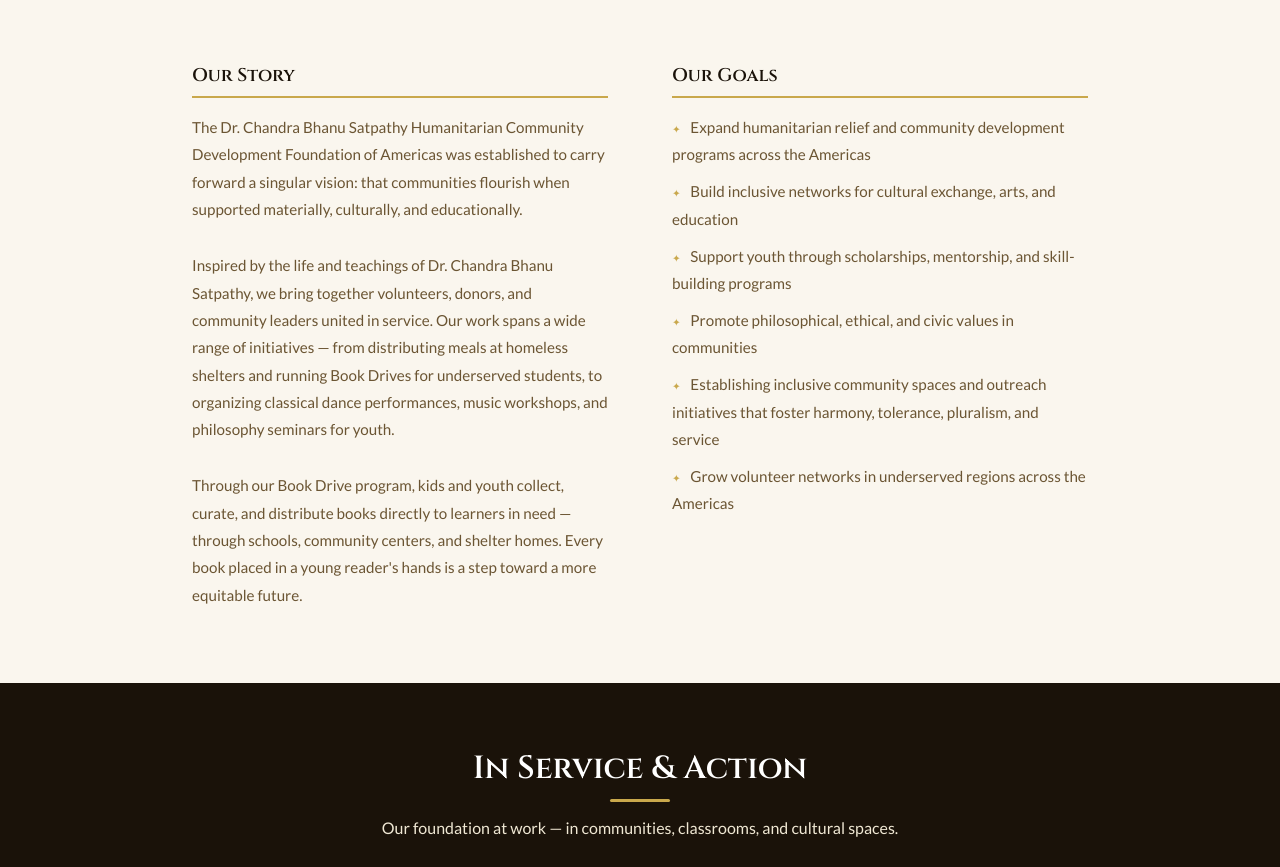
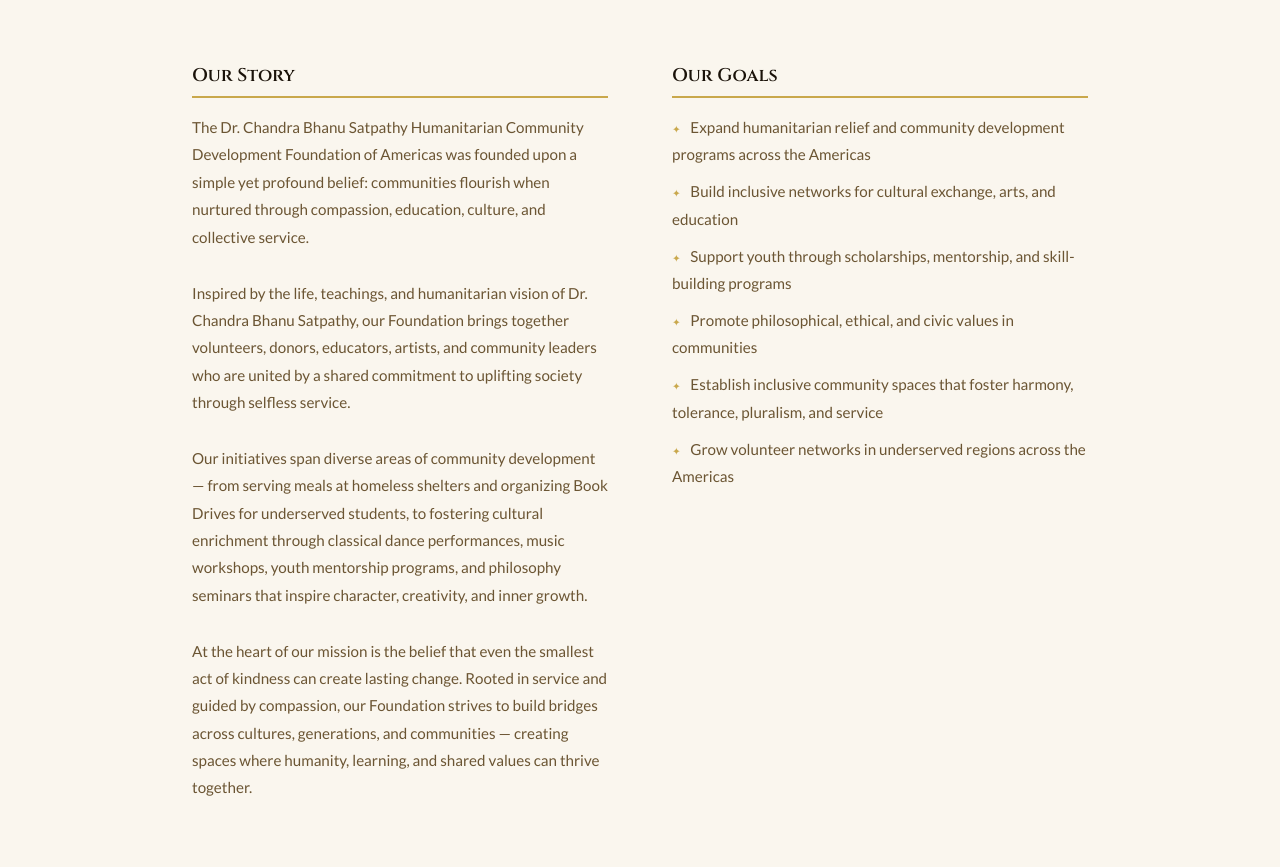
Before and after one commit to pylaharsha/foundation-website, a Flask app: page /about in a window 1280 px wide. Shown: the part 622-1489 px from the top of the page. Run offline with Flask 3, Linux system fonts and the light colour scheme.

```diff
--- a/static/css/style.css
+++ b/static/css/style.css
@@ -48,9 +48,10 @@
   }
   .nav-links a:hover { background: var(--gold); color: var(--deep); }
   .nav-links a.donate-nav {
-    background: var(--orange);
-    color: var(--white);
+    background: transparent;
+    color: var(--cream-dark);
     border-radius: 4px;
+    border: 1px solid rgba(201,168,76,0.45);
   }
   .nav-links a.donate-nav:hover { background: var(--gold); color: var(--deep); }
 
@@ -376,9 +377,10 @@
 
   /* ===== DONATE ===== */
   .donate-hero {
-    background: var(--orange);
-    padding: 4rem 2rem 3rem;
+    background: var(--deep);
+    padding: calc(var(--nav-h) + 3rem) 2rem 3rem;
     text-align: center;
+    border-bottom: 2px solid var(--gold-dark);
   }
   .donate-hero h1 {
     font-family: 'Cinzel', serif;
@@ -386,7 +388,7 @@
     font-size: clamp(1.5rem, 3vw, 2.4rem);
     margin-bottom: 0.5rem;
   }
-  .donate-hero p { color: rgba(255,255,255,0.85); font-size: 0.95rem; }
+  .donate-hero p { color: var(--gold); font-size: 0.95rem; }
   .donate-body {
     max-width: 640px;
     margin: 0 auto;
--- a/templates/about.html
+++ b/templates/about.html
@@ -20,11 +20,13 @@
 <div class="about-content">
   <div class="about-block">
     <h3>Our Story</h3>
-    <p>The Dr. Chandra Bhanu Satpathy Humanitarian Community Development Foundation of Americas was established to carry forward a singular vision: that communities flourish when supported materially, culturally, and educationally.</p>
+    <p>The Dr. Chandra Bhanu Satpathy Humanitarian Community Development Foundation of Americas was founded upon a simple yet profound belief: communities flourish when nurtured through compassion, education, culture, and collective service.</p>
     <br>
-    <p>Inspired by the life and teachings of Dr. Chandra Bhanu Satpathy, we bring together volunteers, donors, and community leaders united in service. Our work spans a wide range of initiatives — from distributing meals at homeless shelters and running Book Drives for underserved students, to organizing classical dance performances, music workshops, and philosophy seminars for youth.</p>
+    <p>Inspired by the life, teachings, and humanitarian vision of Dr. Chandra Bhanu Satpathy, our Foundation brings together volunteers, donors, educators, artists, and community leaders who are united by a shared commitment to uplifting society through selfless service.</p>
     <br>
-    <p>Through our Book Drive program, kids and youth collect, curate, and distribute books directly to learners in need — through schools, community centers, and shelter homes. Every book placed in a young reader's hands is a step toward a more equitable future.</p>
+    <p>Our initiatives span diverse areas of community development — from serving meals at homeless shelters and organizing Book Drives for underserved students, to fostering cultural enrichment through classical dance performances, music workshops, youth mentorship programs, and philosophy seminars that inspire character, creativity, and inner growth.</p>
+    <br>
+    <p>At the heart of our mission is the belief that even the smallest act of kindness can create lasting change. Rooted in service and guided by compassion, our Foundation strives to build bridges across cultures, generations, and communities — creating spaces where humanity, learning, and shared values can thrive together.</p>
   </div>
   <div class="about-block">
     <h3>Our Goals</h3>
@@ -33,13 +35,13 @@
       <li>Build inclusive networks for cultural exchange, arts, and education</li>
       <li>Support youth through scholarships, mentorship, and skill-building programs</li>
       <li>Promote philosophical, ethical, and civic values in communities</li>
-      <li>Establishing inclusive community spaces and outreach initiatives that foster harmony, tolerance, pluralism, and service</li>
+      <li>Establish inclusive community spaces that foster harmony, tolerance, pluralism, and service</li>
       <li>Grow volunteer networks in underserved regions across the Americas</li>
     </ul>
   </div>
 </div>
 
-<!-- CBS Gallery Strip -->
+<!-- In Service & Action — local photos -->
 <div class="cbs-photo-strip">
   <div class="section-header" style="margin-bottom:2rem;">
     <h2 style="color:var(--white);">In Service &amp; Action</h2>
@@ -47,35 +49,45 @@
     <p style="color:var(--cream-dark);">Our foundation at work — in communities, classrooms, and cultural spaces.</p>
   </div>
   <div class="photo-grid">
+
     <div class="photo-card">
-      <!-- Replace src with your local photo path e.g. /static/images/photo1.jpg -->
-      <img src="https://static.wixstatic.com/media/31892e_a4074ea5a70a482482f564dabb6cd64c~mv2_d_2256_1496_s_2.jpg/v1/fill/w_600,h_450,fp_0.50_0.50,q_90/31892e_a4074ea5a70a482482f564dabb6cd64c~mv2_d_2256_1496_s_2.jpg" alt="Community Work">
-      <div class="photo-cap">Community Work</div>
-    </div>
-    <div class="photo-card">
-      <!-- Replace src with your local photo path -->
-      <img src="https://static.wixstatic.com/media/31892e_3d6cff0412a04e16852a0956f83d7c93~mv2_d_2400_1589_s_2.jpg/v1/fill/w_600,h_450,fp_0.50_0.50,q_90/31892e_3d6cff0412a04e16852a0956f83d7c93~mv2_d_2400_1589_s_2.jpg" alt="Book Drive">
+      <img src="/static/images/book_drive_cover.png" alt="Book Drive with Ready Readers">
       <div class="photo-cap">Book Drive</div>
     </div>
+
     <div class="photo-card">
-      <!-- Replace src with your local photo path -->
-      <img src="https://static.wixstatic.com/media/31892e_dc84217c5178406ca1a447bcba8d0430~mv2_d_5120_3657_s_4_2.jpg/v1/fill/w_600,h_450,fp_0.50_0.50,q_90/31892e_dc84217c5178406ca1a447bcba8d0430~mv2_d_5120_3657_s_4_2.jpg" alt="Food Drive">
+      <img src="/static/images/kids_market_1.png" alt="Kids Market at St. Charles">
+      <div class="photo-cap">Kids Market</div>
+    </div>
+
+    <div class="photo-card">
+      <img src="/static/images/blessings_box_1.png" alt="Blessings in a Box">
+      <div class="photo-cap">Blessings in a Box</div>
+    </div>
+
+    <div class="photo-card">
+      <img src="/static/images/palki_interfaith_1.png" alt="Palki Gathering">
+      <div class="photo-cap">Palki Gathering</div>
+    </div>
+
+    <div class="photo-card">
+      <img src="/static/images/food_drive_1.png" alt="Food Drive">
       <div class="photo-cap">Food Drive</div>
     </div>
+
     <div class="photo-card">
-      <!-- Replace src with your local photo path -->
-      <img src="https://static.wixstatic.com/media/31892e_e1088b1da8c74a869a9c77cba9659fdf~mv2.jpg/v1/fill/w_600,h_450,fp_0.50_0.50,q_90/31892e_e1088b1da8c74a869a9c77cba9659fdf~mv2.jpg" alt="Cultural Event">
-      <div class="photo-cap">Cultural Event</div>
+      <img src="/static/images/book_drive_1.png" alt="Youth Volunteers">
+      <div class="photo-cap">Youth Volunteers</div>
     </div>
+
   </div>
-  <p style="text-align:center;color:var(--text-muted);font-size:0.8rem;margin-top:1.5rem;font-style:italic;">To add your own photos: place images in <code>static/images/</code> and update the src paths above.</p>
 </div>
 
 <footer>
   <div class="footer-logo">Dr. Chandra Bhanu Satpathy Humanitarian Community Development Foundation of Americas</div>
   <div class="footer-details">
     <span>Registered <strong>501(c)(3)</strong></span>
-    <span>EIN: <strong>N001698377</strong></span>
+    <span>EIN: <strong>33-1871837</strong></span>
     <span>Name: <strong>DrCBSHCDFofA</strong></span>
   </div>
   <p class="footer-copy">© 2026 Dr. Chandra Bhanu Satpathy Humanitarian Community Development Foundation of Americas. All rights reserved.</p>
--- a/templates/contact.html
+++ b/templates/contact.html
@@ -69,7 +69,7 @@
     <div class="footer-logo">Dr. CBS Humanitarian Community Development Foundation of Americas</div>
     <div class="footer-details">
       <span>Registered <strong>501(c)(3)</strong></span>
-      <span>EIN: <strong>N001698377</strong></span>
+      <span>EIN: <strong>33-1871837</strong></span>
       <span>Name: <strong>DrCBSHCDFofA</strong></span>
     </div>
     <p class="footer-copy">© 2026 Dr. CBS Humanitarian Community Development Foundation of Americas. All rights reserved.</p>
--- a/templates/donate.html
+++ b/templates/donate.html
@@ -8,7 +8,7 @@
     <div class="badge-icon">🏛️</div>
     <div>
       <h4>Your Contribution is Tax-Deductible</h4>
-      <p>We are a registered 501(c)(3) nonprofit organization. All contributions are fully tax-deductible to the extent permitted by law. &nbsp;EIN: N001698377 &nbsp;|&nbsp; DrCBSHCDFofA</p>
+      <p>We are a registered 501(c)(3) nonprofit organization. All contributions are fully tax-deductible to the extent permitted by law. &nbsp;EIN: 33-1871837 &nbsp;|&nbsp; DrCBSHCDFofA</p>
     </div>
   </div>
 
@@ -91,7 +91,7 @@
   <div class="footer-logo">Dr. Chandra Bhanu Satpathy Humanitarian Community Development Foundation of Americas</div>
   <div class="footer-details">
     <span>Registered <strong>501(c)(3)</strong></span>
-    <span>EIN: <strong>N001698377</strong></span>
+    <span>EIN: <strong>33-1871837</strong></span>
     <span>Name: <strong>DrCBSHCDFofA</strong></span>
   </div>
   <p class="footer-copy">© 2026 Dr. Chandra Bhanu Satpathy Humanitarian Community Development Foundation of Americas. All rights reserved.</p>
--- a/templates/events.html
+++ b/templates/events.html
@@ -167,7 +167,7 @@
   <div class="footer-logo">Dr. Chandra Bhanu Satpathy Humanitarian Community Development Foundation of Americas</div>
   <div class="footer-details">
     <span>Registered <strong>501(c)(3)</strong></span>
-    <span>EIN: <strong>N001698377</strong></span>
+    <span>EIN: <strong>33-1871837</strong></span>
     <span>Name: <strong>DrCBSHCDFofA</strong></span>
   </div>
   <p class="footer-copy">© 2026 Dr. Chandra Bhanu Satpathy Humanitarian Community Development Foundation of Americas. All rights reserved.</p>
--- a/templates/programs.html
+++ b/templates/programs.html
@@ -1,6 +1,6 @@
 <div class="programs-hero">
   <h1>Our Programs</h1>
-  <p>Serving communities with compassion, culture, and purpose</p>
+  <p>Serving communities with compassion, purpose and empathy</p>
 </div>
 
 <div class="programs-grid">
@@ -56,7 +56,7 @@
   <div class="footer-logo">Dr. Chandra Bhanu Satpathy Humanitarian Community Development Foundation of Americas</div>
   <div class="footer-details">
     <span>Registered <strong>501(c)(3)</strong></span>
-    <span>EIN: <strong>N001698377</strong></span>
+    <span>EIN: <strong>33-1871837</strong></span>
     <span>Name: <strong>DrCBSHCDFofA</strong></span>
   </div>
   <p class="footer-copy">© 2026 Dr. Chandra Bhanu Satpathy Humanitarian Community Development Foundation of Americas. All rights reserved.</p>
--- a/templates/volunteer.html
+++ b/templates/volunteer.html
@@ -86,7 +86,7 @@
   <div class="footer-logo">Dr. Chandra Bhanu Satpathy Humanitarian Community Development Foundation of Americas</div>
   <div class="footer-details">
     <span>Registered <strong>501(c)(3)</strong></span>
-    <span>EIN: <strong>N001698377</strong></span>
+    <span>EIN: <strong>33-1871837</strong></span>
     <span>Name: <strong>DrCBSHCDFofA</strong></span>
   </div>
   <p class="footer-copy">© 2026 Dr. Chandra Bhanu Satpathy Humanitarian Community Development Foundation of Americas. All rights reserved.</p>
```
Also changed, not shown: templates/home.html (+11 -9 lines).
